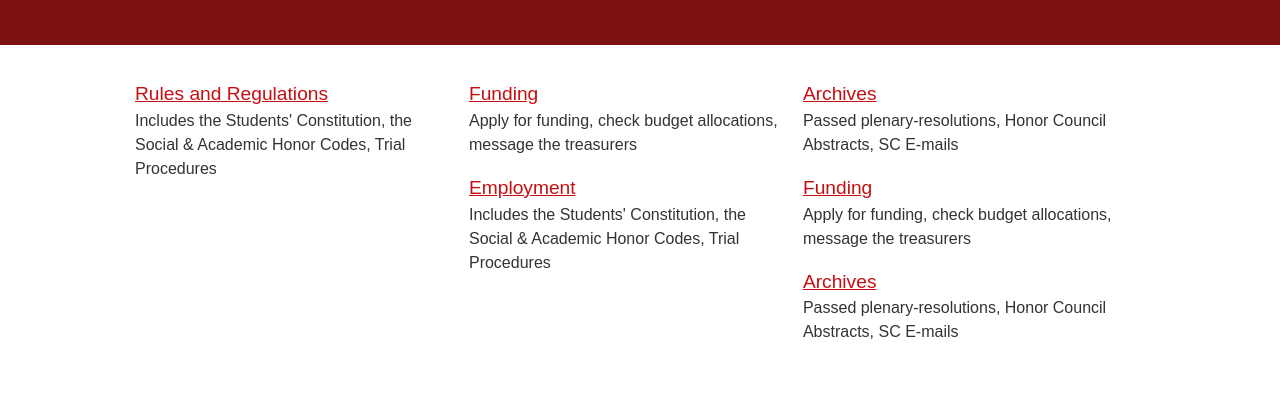
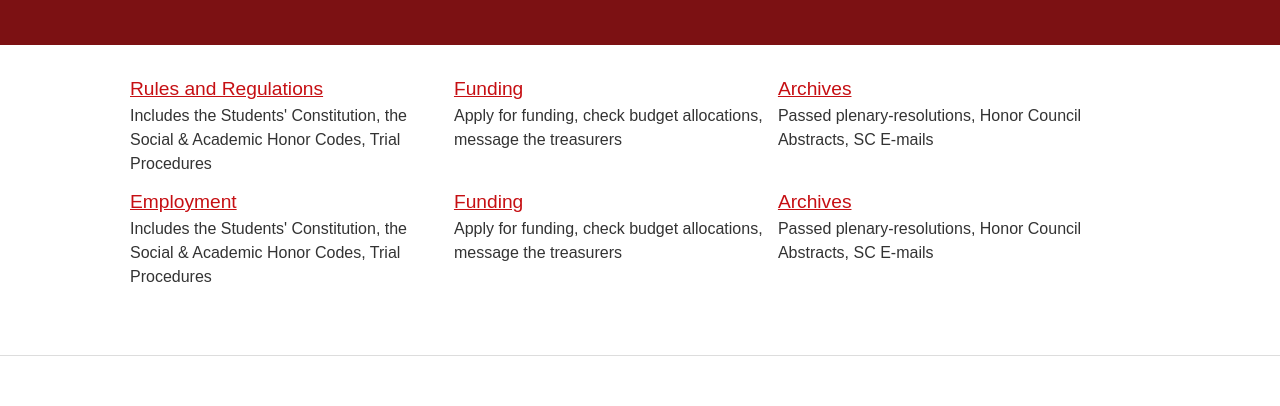
Before and after one commit to Haverford-FIG/design-guidelines, a plain HTML site: page index.html in a window 1280 px wide. Shown: the part 245-651 px from the top of the page. Drawn offline with Linux system fonts and the light colour scheme.

Commit message:
Fix link rows

```diff
--- a/src/styles/grid.scss
+++ b/src/styles/grid.scss
@@ -27,14 +27,15 @@ section {
   padding-bottom: 30px;
 }
 
-.linkrow {
+.link-row {
   @include span-columns(12);
 }
 
 .link {
   @include span-columns(4 of 12);
-  margin: 5px 5px 0;
+  margin: 0;
   padding: 0;
+  // padding: 0;
 
   a {
     font-size: 1.2 * $base-font-size;
```
Also changed, not shown: styles/haverford.css, 1 other file.
